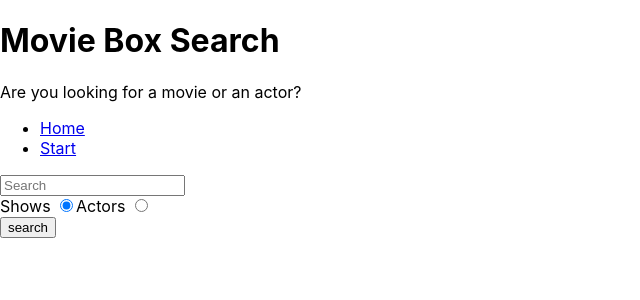
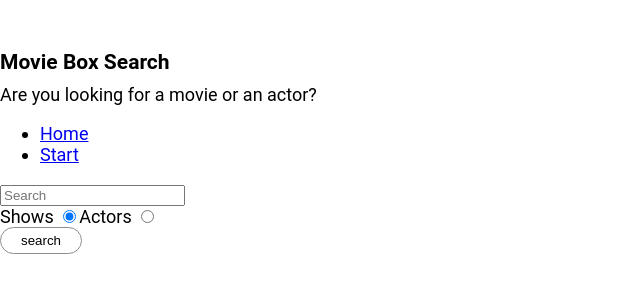
Before and after one commit to rossKulyk/movie-box-search, a React (Create React App) app: page / in a window 1280 px wide. Shown: the top 300 px of the page, without its empty margins (0-640 px from the left). Built offline with nearby package versions, Linux system fonts and the light colour scheme.

Commit message:
updated style css for actor-grid and show-grid

```diff
--- a/src/App.js
+++ b/src/App.js
@@ -1,8 +1,9 @@
 import React from "react";
 import { Switch, Route } from "react-router-dom";
 
-import Home from "./pages/Home";
-import StarPage from "./pages/StarPage";
+import Home from "./components/pages/Home";
+import StarPage from "./components/pages/StarPage";
+import ShowPage from "./components/pages/ShowPage";
 
 function App() {
     return (
@@ -13,6 +14,9 @@ function App() {
             <Route exact path="/start">
                 <StarPage />
             </Route>
+            <Route exact path="/show/:id">
+                <ShowPage />
+            </Route>
             <Route>
                 <div>Not found</div>
             </Route>
--- a/src/actors/ActorCard.js
+++ b/src/components/actors/ActorCard.js
@@ -1,6 +1,5 @@
 // display data
 import React from "react";
-// import { Link } from "react-router-dom";
 
 export default function ActorCard({
     name,
@@ -21,8 +20,8 @@ export default function ActorCard({
     );
 
     return (
-        <div>
-            <div>
+        <div className="show-card--div">
+            <div className="show-card--img-wrapper">
                 <img src={image} alt="actor" />
             </div>
             <h1>
--- a/src/actors/ActorGrid.js
+++ b/src/components/actors/ActorGrid.js
@@ -1,12 +1,12 @@
 // business logic and map elements
 import React from "react";
 import ActorCard from "./ActorCard";
-import notFound from "../img/not-found.png";
+import notFound from "../../img/not-found.png";
 
 export default function ActorGrid({ data }) {
     console.log("ActorGrid data > ", data);
     return (
-        <div>
+        <div className="show-grid--flex">
             {data.map(({ person }) => {
                 return (
                     <ActorCard
--- a/src/pages/Home.js
+++ b/src/components/pages/Home.js
@@ -1,8 +1,8 @@
-import React, { useState } from "react";
-import MainPageLayout from "../components/MainPageLayout";
+import React, { useState, useEffect } from "react";
+import MainPageLayout from "../MainPageLayout";
 import ShowGrid from "../shows/ShowGrid";
 import ActorGrid from "../actors/ActorGrid";
-import { apiGet } from "../misc/config";
+import { apiGet } from "../../misc/config";
 
 export default function Home() {
     const [input, setInput] = useState("");
@@ -10,6 +10,14 @@ export default function Home() {
     const [searchOption, setSearchOption] = useState("shows");
     // boolean to display if searchOption is true
     const isShowsSearch = searchOption === "shows";
+
+    //
+    useEffect(() => {
+        console.log("HOME use effect run!");
+        return () => {
+            console.log("HOME use effect EXIT!");
+        };
+    }, []);
 
     function onInputchange(evt) {
         setInput(evt.target.value);
--- /dev/null
+++ b/src/components/pages/ShowPage.js
@@ -0,0 +1,13 @@
+import React, { useEffect } from "react";
+import { useParams } from "react-router-dom";
+
+export default function ShowPage() {
+    // custom hook
+    const { id } = useParams();
+    console.log("ShowPage useParams:id > ", id);
+
+    useEffect(() => {
+        console.log("ShowPage use effect run!");
+    }, []);
+    return <div>Single Show Page</div>;
+}
--- a/src/pages/StarPage.js
+++ b/src/components/pages/StarPage.js
@@ -1,5 +1,5 @@
 import React from "react";
-import MainPageLayout from "../components/MainPageLayout";
+import MainPageLayout from "../MainPageLayout";
 
 export default function StarPage() {
     return <MainPageLayout>Star Page</MainPageLayout>;
--- a/src/shows/ShowCard.js
+++ b/src/components/shows/ShowCard.js
@@ -12,11 +12,11 @@ export default function ShowCard({ id, name, image, summary }) {
               .replace(/<.+?>/g, "")}...`
         : "No description";
 
-    console.log("ShowCard shortSummary > ", shortSummary);
+    // console.log("ShowCard shortSummary > ", shortSummary);
 
     return (
-        <div>
-            <div>
+        <div className="show-card--div">
+            <div className="show-card--img-wrapper">
                 <img src={image} alt="show" />
             </div>
 
@@ -24,7 +24,7 @@ export default function ShowCard({ id, name, image, summary }) {
 
             <p>{shortSummary}</p>
 
-            <div>
+            <div className="showcard-btns--div">
                 <Link to={`/show/${id}`}>Read more</Link>
                 <button type="button">Star me</button>
             </div>
--- a/src/shows/ShowGrid.js
+++ b/src/components/shows/ShowGrid.js
@@ -1,12 +1,12 @@
 // business logic and map elements
 import React from "react";
 import ShowCard from "./ShowCard";
-import notFound from "../img/not-found.png";
+import notFound from "../../img/not-found.png";
 
 export default function ShowGrid({ data }) {
     console.log("ShowGrid data > ", data);
     return (
-        <div>
+        <div className="show-grid--flex">
             {data.map(({ show }) => {
                 return (
                     <ShowCard
--- a/src/index.css
+++ b/src/index.css
@@ -1,13 +1,85 @@
 body {
-  margin: 0;
-  font-family: -apple-system, BlinkMacSystemFont, 'Segoe UI', 'Roboto', 'Oxygen',
-    'Ubuntu', 'Cantarell', 'Fira Sans', 'Droid Sans', 'Helvetica Neue',
-    sans-serif;
-  -webkit-font-smoothing: antialiased;
-  -moz-osx-font-smoothing: grayscale;
+    font-family: "Roboto", sans-serif;
+    font-size: 18px;
+    margin: 0;
+    padding-top: 40px;
+}
+h1 {
+    margin: 10px 0;
+    font-size: 21px;
 }
 
-code {
-  font-family: source-code-pro, Menlo, Monaco, Consolas, 'Courier New',
-    monospace;
+p {
+    margin: 0;
 }
+
+/* ActorGrid || ShowGrid */
+.show-grid--flex {
+    display: flex;
+    justify-content: center;
+    flex-wrap: wrap;
+}
+
+/* ShowCard */
+.show-card--div {
+    width: 300px;
+    height: 100%;
+    margin: 0 15px 40px;
+}
+.show-card--img-wrapper {
+    width: 100%;
+    border-radius: 40px;
+    height: 420px;
+    overflow: hidden;
+    border: 1px solid #ddd;
+}
+.show-card--img-wrapper > img {
+    object-fit: cover;
+    height: 100%;
+    width: 100%;
+}
+
+.show-card--div > h1 {
+    margin: 10px 0;
+    font-size: 21px;
+}
+
+.show-card--div > p {
+    margin: 0;
+}
+
+/* Show Card components */
+.showcard-btns--div {
+    margin-top: 15px;
+    display: flex;
+    justify-content: space-between;
+    align-items: center;
+}
+.showcard-btns--div > a {
+    text-decoration-color: #000;
+    color: #000;
+}
+.showcard-btns--div > :hover {
+    text-decoration-color: blue;
+    color: blue;
+}
+button {
+    outline: none;
+    border: 1px solid #8e8e8e;
+    border-radius: 15px;
+    padding: 5px 20px;
+    background-color: #fff;
+    display: flex;
+    justify-content: center;
+    align-items: center;
+}
+button > :hover {
+    cursor: pointer;
+}
+
+/* Actor Card */
+/* .deathdayparagraph {
+    margin: 0;
+    margin-top: 15px;
+    font-weight: bold;
+} */
```
